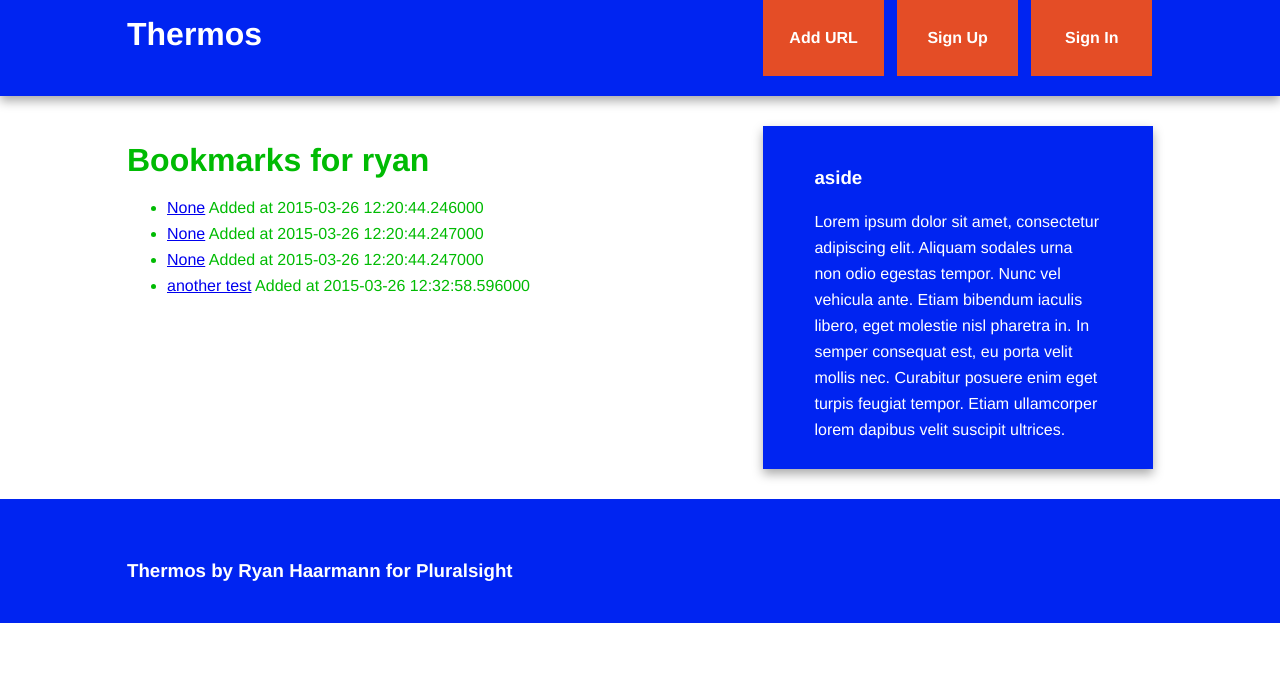
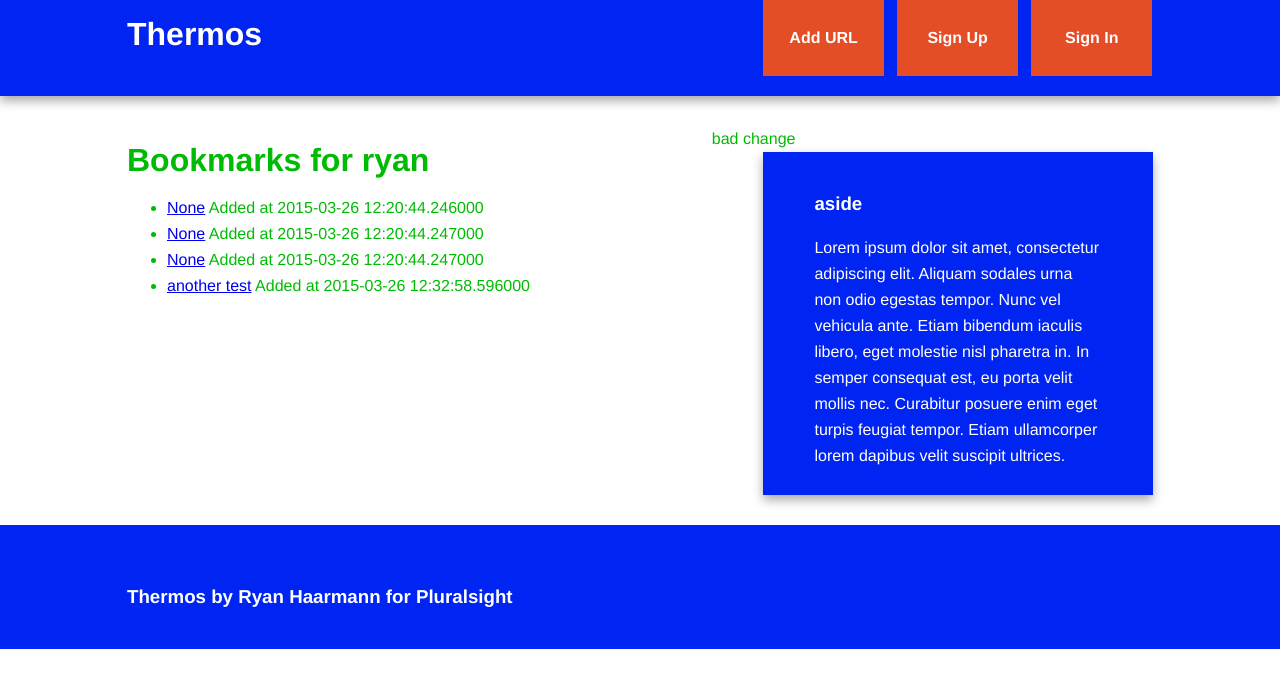
Before and after one commit to rhaarm/thermos, a Flask app: page /user/ryan in a window 1280 px wide. Shown: the top 688 px of the page. Run offline with Flask 2, Linux system fonts and the light colour scheme; data comes from the database, SQL or seed files in the repository; parts of the project's set-up code (start-up, migrations or seed data) failed here and were passed over; some libraries are stand-ins or nearby versions.

Commit message:
my bad change

```diff
--- a/thermos/templates/user.html
+++ b/thermos/templates/user.html
@@ -20,4 +20,5 @@ Thermos -- Bookmarks for user {{ user.username }}
             </ul>
         </header>
     </article>
+    bad change
 {% endblock %}
```
